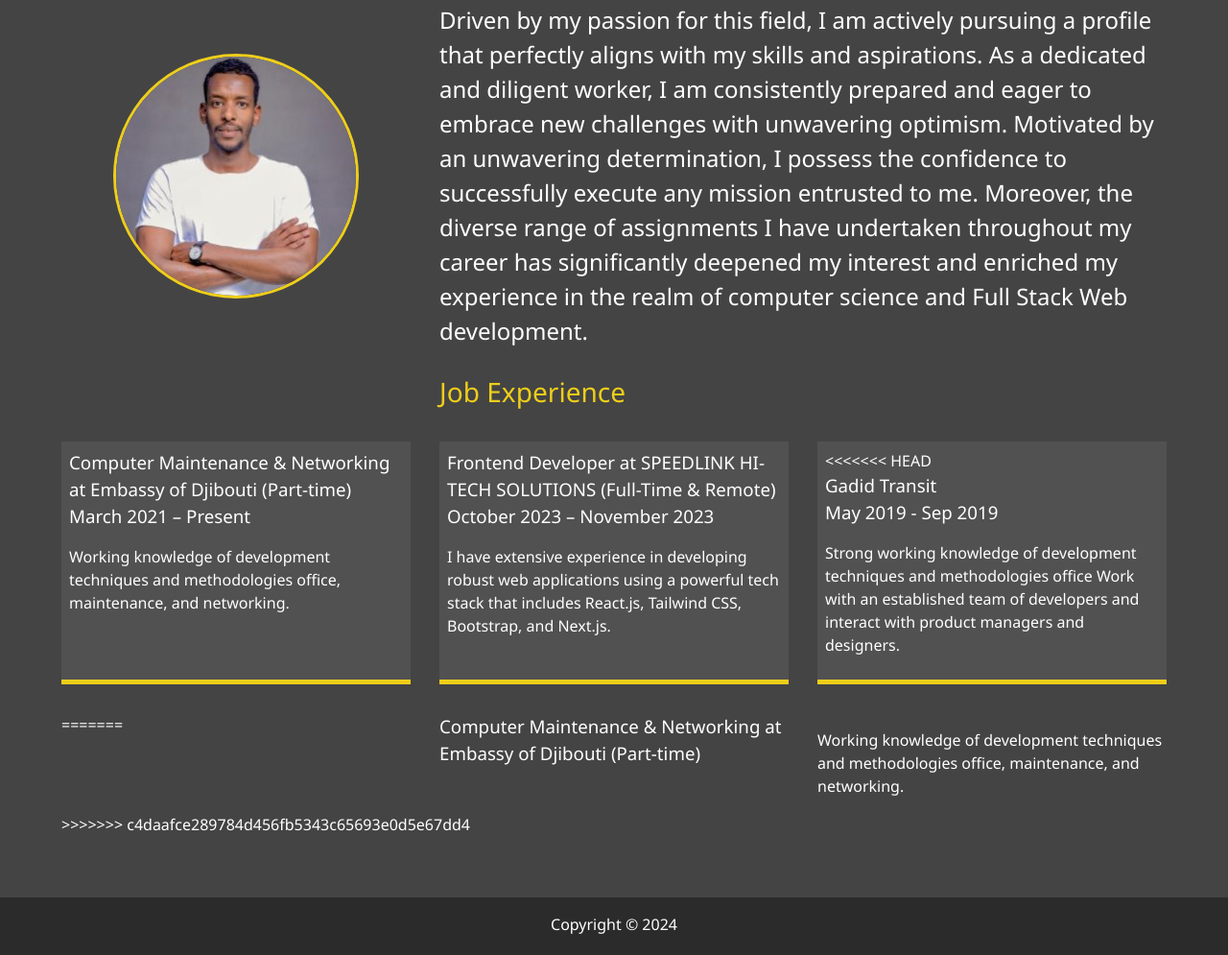
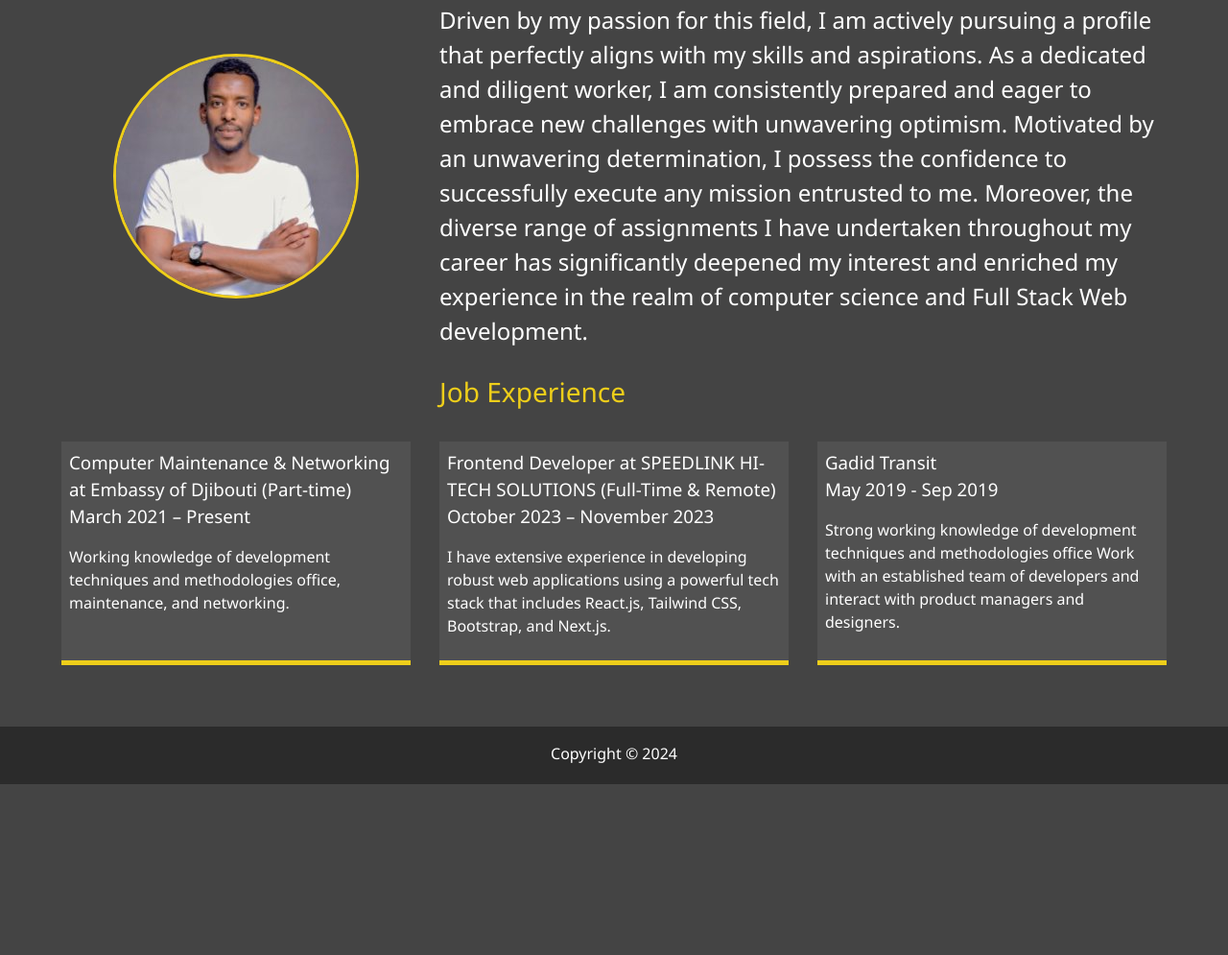
Before and after one commit to bogoreh/modern_portfolio-master, a website: page about.html in a window 1280 px wide. Shown: the part 345-1340 px from the top of the page at 96% size. After the commit the page ends 1162 px from the top, so only its background shows below. Drawn offline with Linux system fonts and the light colour scheme.

Commit message:
Update about.html

```diff
--- a/about.html
+++ b/about.html
@@ -79,15 +79,9 @@
       </div>
 
       <div class="job job-3">
-<<<<<<< HEAD
             <h3>Gadid Transit <br/> May 2019 - Sep 2019</h3>
             <p>Strong working knowledge of development techniques and methodologies office Work with an established team of developers and interact with product managers and designers.</p>
       </div>
-=======
-        <h3>Computer Maintenance & Networking at Embassy of Djibouti (Part-time)</h3>
-        <p>Working knowledge of development techniques and methodologies office, maintenance, and networking.</p>
-      </div>
->>>>>>> c4daafce289784d456fb5343c65693e0d5e67dd4
 
     </div>
   </main>
```
